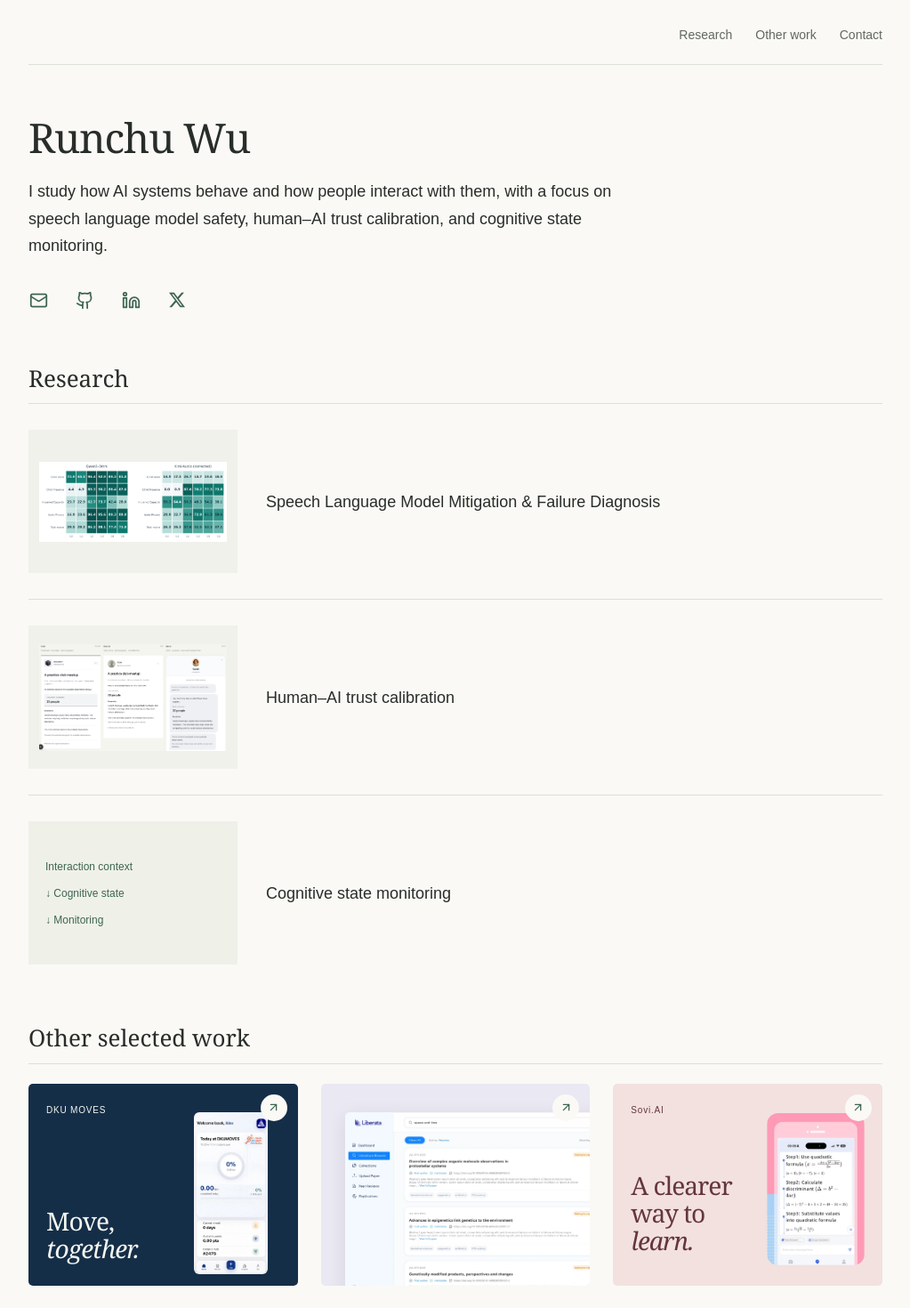
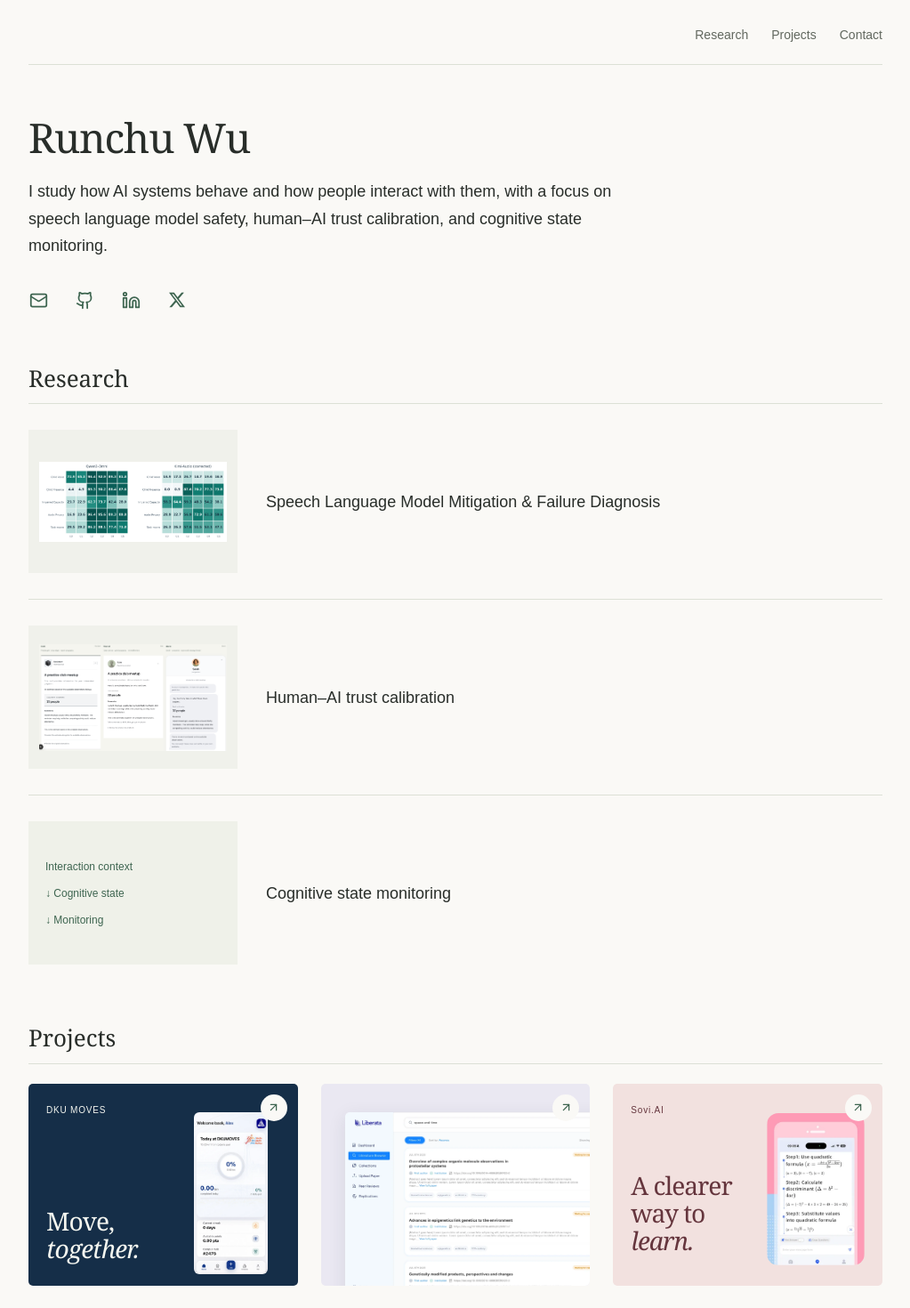
Before and after one commit to RunchuWu/portfolio, a React (Vite) app: page / in a window 1280 px wide. Shown: the top 1470 px of the page at 89% size, without its empty margins (128-1151 px from the left). Built offline with nearby package versions, Linux system fonts and the light colour scheme.

Commit message:
Rename selected work section to Projects

```diff
--- a/src/App.tsx
+++ b/src/App.tsx
@@ -19,7 +19,7 @@ function ContactLinks() {
 
 function Header() {
   return <header className="site-header shell">
-    <nav aria-label="Primary navigation"><a href={homeHref("research")}>Research</a><a href={homeHref("work")}>Other work</a><a href={homeHref("contact")}>Contact</a></nav>
+    <nav aria-label="Primary navigation"><a href={homeHref("research")}>Research</a><a href={homeHref("work")}>Projects</a><a href={homeHref("contact")}>Contact</a></nav>
   </header>;
 }
 
@@ -61,7 +61,7 @@ function HomePage() {
       </article>
     </section>
     <section id="work" className="other-work" aria-labelledby="work-title">
-      <div className="section-heading"><h2 id="work-title">Other selected work</h2></div>
+      <div className="section-heading"><h2 id="work-title">Projects</h2></div>
       <div className="work-grid">{(["dkumoves", "liberata", "sovi"] as const).map(slug => {
         const project = caseStudies.find(item => item.slug === slug)!;
         return <article className="work-card" key={slug}>
```
Also changed, not shown: 1 other file (tests, documents, lock files or other folders).
